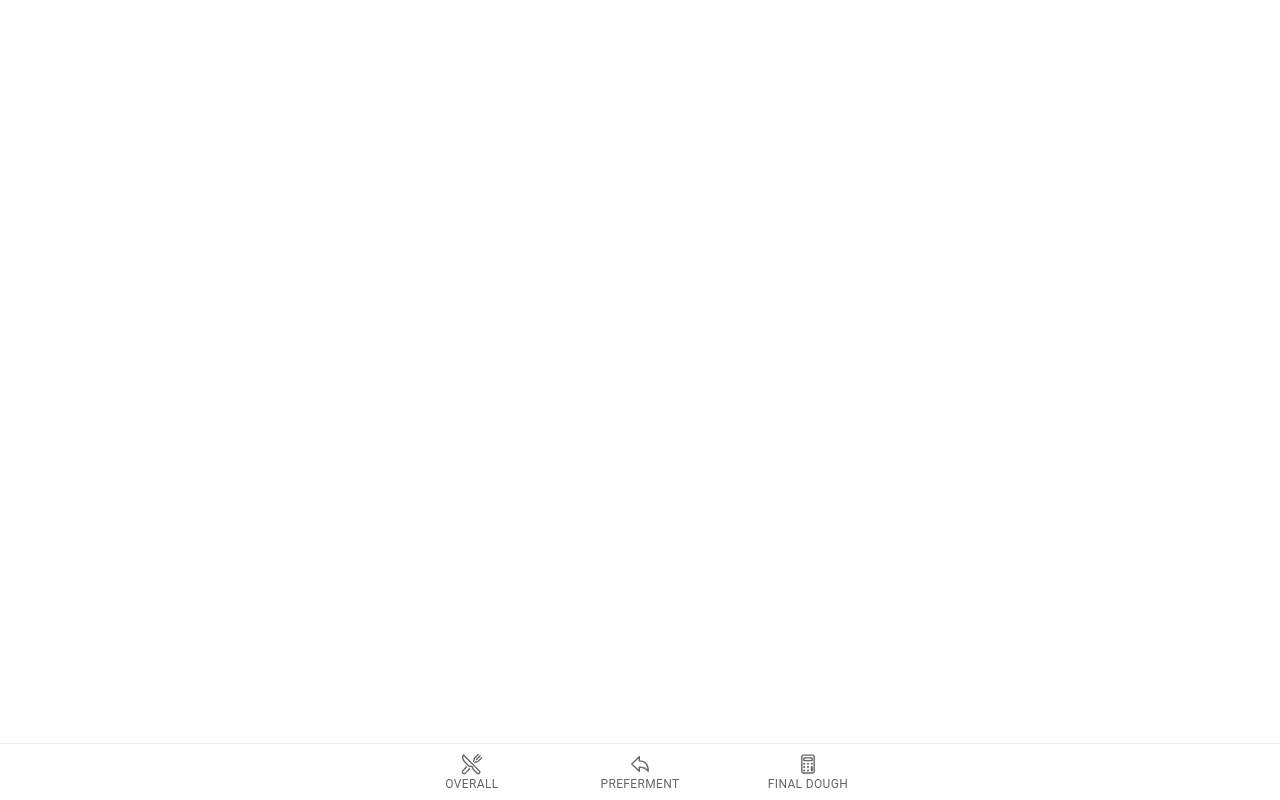
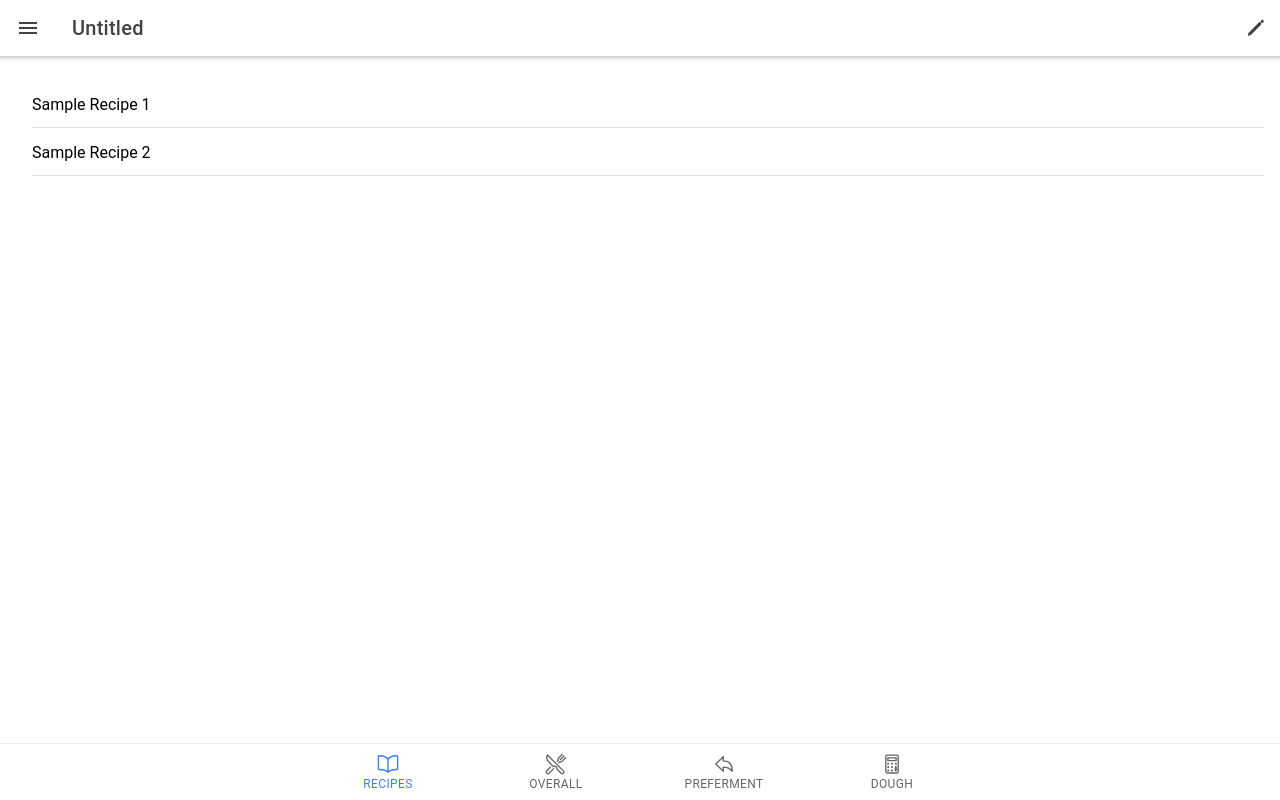
Before and after one commit to visciang/bpc-ionic-react, a React (Create React App) app: page /recipes in a window 1280 px wide. Built offline with nearby package versions, Linux system fonts and the light colour scheme.

Commit message:
recipes book proto

```diff
--- /dev/null
+++ b/src/components/RecipesList.tsx
@@ -0,0 +1,51 @@
+import React, { useCallback } from "react";
+import { IonList, IonLabel, IonItem } from "@ionic/react";
+import { IngredientName, Ingredients } from "dataModel/Ingredient";
+import { Preferments } from "dataModel/Preferment";
+import { Recipe } from "dataModel/Recipe";
+
+type Props = {
+  recipes: Recipe[];
+  editable: boolean;
+  setName: React.Dispatch<React.SetStateAction<string>>;
+  setFlours: React.Dispatch<React.SetStateAction<Ingredients>>;
+  setIngredients: React.Dispatch<React.SetStateAction<Ingredients>>;
+  setPreferments: React.Dispatch<React.SetStateAction<Preferments>>;
+  setAvailableFlours: React.Dispatch<React.SetStateAction<IngredientName[]>>;
+  setAvailableIngredients: React.Dispatch<React.SetStateAction<IngredientName[]>>;
+};
+
+let RecipesList: React.FC<Props> = ({
+  recipes,
+  editable,
+  setName,
+  setFlours,
+  setIngredients,
+  setPreferments,
+  setAvailableFlours,
+  setAvailableIngredients,
+}) => {
+  const loadRecipe = useCallback(
+    (recipe: Recipe): void => {
+      setName(recipe.name);
+      setFlours(recipe.flours);
+      setIngredients(recipe.ingredients);
+      setPreferments(recipe.preferments);
+      setAvailableFlours([...recipe.flours.keys()]);
+      setAvailableIngredients([...recipe.ingredients.keys()]);
+    },
+    [setName, setFlours, setIngredients, setPreferments, setAvailableFlours, setAvailableIngredients]
+  );
+
+  return (
+    <IonList>
+      {recipes.map((recipe) => (
+        <IonItem key={recipe.name} button onClick={() => loadRecipe(recipe)} routerLink="/overallTab" routerDirection="none" detail={false}>
+          <IonLabel>{recipe.name}</IonLabel>
+        </IonItem>
+      ))}
+    </IonList>
+  );
+};
+
+export default RecipesList = React.memo(RecipesList);
--- a/src/dataModel/SampleRecipe.ts
+++ b/src/dataModel/SampleRecipes.ts
@@ -1,8 +1,8 @@
-import { Recipe } from "./Recipe";
-import { PrefermentKind } from "./Preferment";
+import { Recipe } from "dataModel/Recipe";
+import { PrefermentKind } from "dataModel/Preferment";
 
-export const recipe: Recipe = {
-  name: "Untitled",
+const recipe1: Recipe = {
+  name: "Sample Recipe 1",
   flours: new Map([
     ["Farina 00 W300", 80],
     ["Semola", 20],
@@ -27,3 +27,16 @@ export const recipe: Recipe = {
     ],
   ]),
 };
+
+const recipe2: Recipe = {
+  name: "Sample Recipe 2",
+  flours: new Map([["Buratto", 100]]),
+  ingredients: new Map([
+    ["Acqua", 78],
+    ["Lievito", 1],
+    ["Sale", 2],
+  ]),
+  preferments: new Map([]),
+};
+
+export const recipes = [recipe1, recipe2];
--- a/src/pages/Tabs.tsx
+++ b/src/pages/Tabs.tsx
@@ -1,23 +1,25 @@
 import React, { useState, useCallback } from "react";
 import { Redirect, Route } from "react-router-dom";
 import { IonLabel, IonRouterOutlet, IonTabBar, IonTabButton, IonTabs, IonIcon } from "@ionic/react";
-import { calculatorOutline, restaurantOutline, arrowUndoOutline } from "ionicons/icons";
+import { calculatorOutline, restaurantOutline, arrowUndoOutline, bookOutline } from "ionicons/icons";
 import OverallTab from "pages/tabs/OverallTab";
 import PrefermentTab from "pages/tabs/PrefermentTab";
 import FinalDoughTab from "pages/tabs/FinalDoughTab";
+import RecipesTab from "pages/tabs/RecipesTab";
 import { Preferments } from "dataModel/Preferment";
 import { Ingredients, IngredientName } from "dataModel/Ingredient";
-import { recipe as untitledRecipe } from "dataModel/SampleRecipe";
+import { recipes as sampleRecipes } from "dataModel/SampleRecipes";
 import { listEquals } from "components/utils";
 
 const Tabs: React.FC = () => {
+  const [recipes, setRecipes] = useState(sampleRecipes);
   const [editable, setEditable] = useState(false);
-  const [name] = useState(untitledRecipe.name);
-  const [flours, setFlours] = useState(untitledRecipe.flours);
-  const [ingredients, setIngredients] = useState(untitledRecipe.ingredients);
-  const [preferments, setPreferments] = useState(untitledRecipe.preferments);
-  const [availableFlours, setAvailableFlours] = useState([...untitledRecipe.flours.keys()]);
-  const [availableIngredients, setAvailableIngredients] = useState([...untitledRecipe.ingredients.keys()]);
+  const [name, setName] = useState("Untitled");
+  const [flours, setFlours] = useState<Ingredients>(new Map());
+  const [ingredients, setIngredients] = useState<Ingredients>(new Map());
+  const [preferments, setPreferments] = useState<Preferments>(new Map());
+  const [availableFlours, setAvailableFlours] = useState<IngredientName[]>([]);
+  const [availableIngredients, setAvailableIngredients] = useState<IngredientName[]>([]);
 
   const onFloursChange = useCallback(
     (currentFlours: Ingredients) => {
@@ -63,6 +65,24 @@ const Tabs: React.FC = () => {
     <IonTabs onIonTabsDidChange={resetEditable}>
       <IonRouterOutlet id="main">
         <Route
+          path="/recipes"
+          render={() => (
+            <RecipesTab
+              title={name}
+              recipes={recipes}
+              editable={editable}
+              setName={setName}
+              setFlours={setFlours}
+              setIngredients={setIngredients}
+              setPreferments={setPreferments}
+              setAvailableFlours={setAvailableFlours}
+              setAvailableIngredients={setAvailableIngredients}
+              onEditToggle={onEditToggle}
+            />
+          )}
+          exact={true}
+        />
+        <Route
           path="/overallTab"
           render={() => (
             <OverallTab
@@ -103,6 +123,10 @@ const Tabs: React.FC = () => {
         <Route path="/" render={() => <Redirect to="/overallTab" />} exact={true} />
       </IonRouterOutlet>
       <IonTabBar slot="bottom">
+        <IonTabButton tab="recipes" href="/recipes">
+          <IonIcon icon={bookOutline} />
+          <IonLabel>RECIPES</IonLabel>
+        </IonTabButton>
         <IonTabButton tab="overallTab" href="/overallTab">
           <IonIcon icon={restaurantOutline} />
           <IonLabel>OVERALL</IonLabel>
@@ -113,7 +137,7 @@ const Tabs: React.FC = () => {
         </IonTabButton>
         <IonTabButton tab="finalDough" href="/finalDough">
           <IonIcon icon={calculatorOutline} />
-          <IonLabel>FINAL DOUGH</IonLabel>
+          <IonLabel>DOUGH</IonLabel>
         </IonTabButton>
       </IonTabBar>
     </IonTabs>
--- /dev/null
+++ b/src/pages/tabs/RecipesTab.tsx
@@ -0,0 +1,49 @@
+import React from "react";
+import Tab from "pages/tabs/Tab";
+import { Ingredients, IngredientName } from "dataModel/Ingredient";
+import { Preferments } from "dataModel/Preferment";
+import { Recipe } from "dataModel/Recipe";
+import RecipesList from "components/RecipesList";
+import { recipes } from "dataModel/SampleRecipes";
+
+type Props = {
+  title: string;
+  recipes: Recipe[];
+  editable: boolean;
+  setName: React.Dispatch<React.SetStateAction<string>>;
+  setFlours: React.Dispatch<React.SetStateAction<Ingredients>>;
+  setIngredients: React.Dispatch<React.SetStateAction<Ingredients>>;
+  setPreferments: React.Dispatch<React.SetStateAction<Preferments>>;
+  setAvailableFlours: React.Dispatch<React.SetStateAction<IngredientName[]>>;
+  setAvailableIngredients: React.Dispatch<React.SetStateAction<IngredientName[]>>;
+  onEditToggle(): void;
+};
+
+let RecipesTab: React.FC<Props> = ({
+  title,
+  editable,
+  onEditToggle,
+  setName,
+  setFlours,
+  setIngredients,
+  setPreferments,
+  setAvailableFlours,
+  setAvailableIngredients,
+}) => {
+  return (
+    <Tab title={title} editActive={editable} onEditToggle={onEditToggle}>
+      <RecipesList
+        recipes={recipes}
+        editable={editable}
+        setName={setName}
+        setFlours={setFlours}
+        setIngredients={setIngredients}
+        setPreferments={setPreferments}
+        setAvailableFlours={setAvailableFlours}
+        setAvailableIngredients={setAvailableIngredients}
+      />
+    </Tab>
+  );
+};
+
+export default RecipesTab = React.memo(RecipesTab);
```
